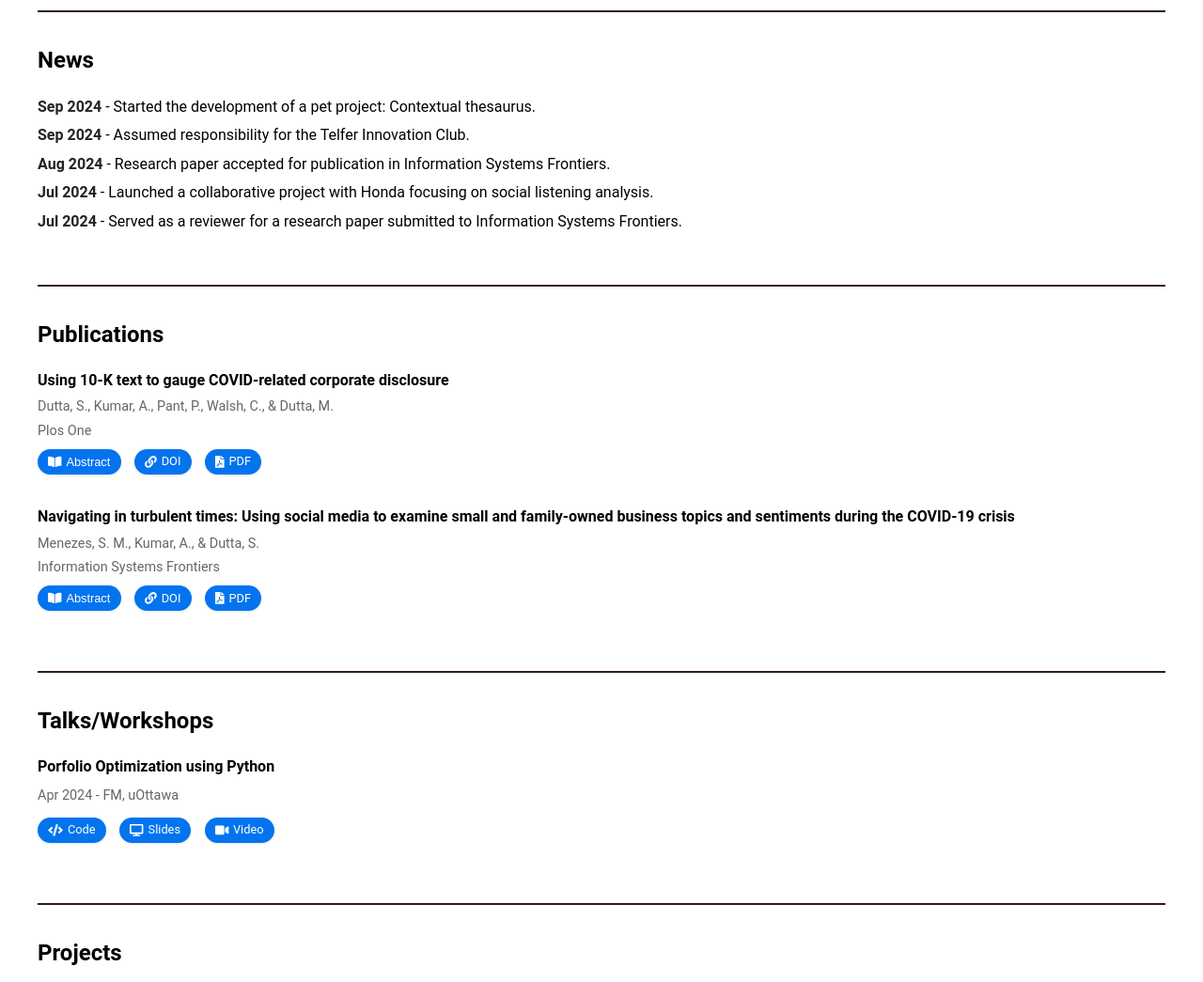
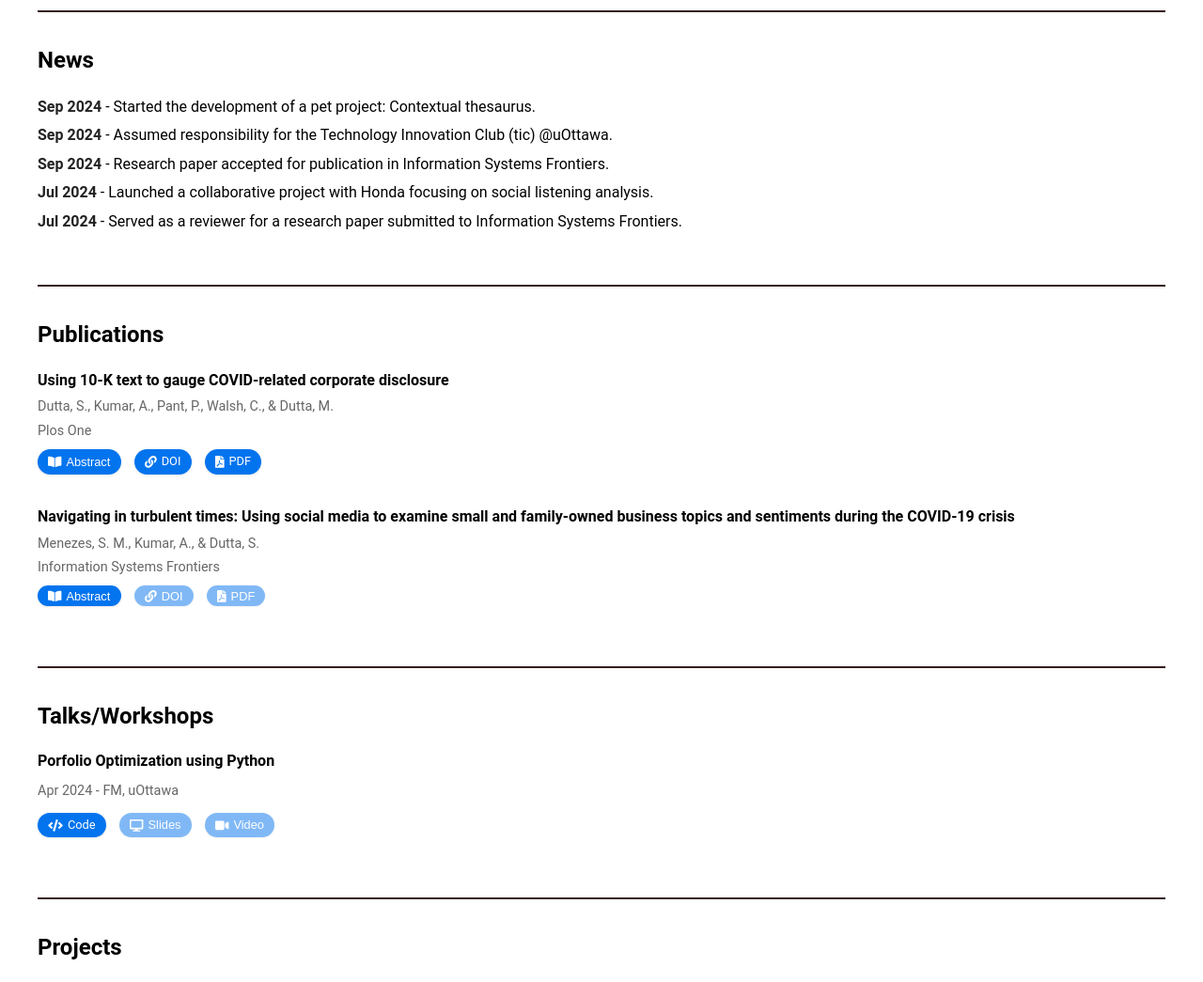
Before and after one commit to ashoknimiwal/ashoknimiwal.github.io, a plain HTML site: page index.html in a window 1280 px wide. Shown: the part 540-1585 px from the top of the page at 94% size. Drawn offline with nearby package versions, Linux system fonts and the light colour scheme.

Commit message:
Implement inactive button functionality +  minor content updates

```diff
--- a/api/blogPosts.json
+++ b/api/blogPosts.json
@@ -3,24 +3,6 @@
         "title": "Blog Post 1",
         "excerpt": "MM YYYY",
         "image": "images/blog/post1.jpg",
-        "link": "https://medium.com/yourusername/post1"
-      },
-      {
-        "title": "Blog Post 2",
-        "excerpt": "MM YYYY",
-        "image": "images/blog/post2.jpg",
-        "link": "https://medium.com/yourusername/post2"
-      },
-      {
-        "title": "Blog Post 3",
-        "excerpt": "MM YYYY",
-        "image": "images/blog/post3.jpg",
-        "link": "https://medium.com/yourusername/post3"
-      },
-      {
-        "title": "Blog Post 4",
-        "excerpt": "MM YYYY",
-        "image": "images/blog/post4.jpg",
-        "link": "https://medium.com/yourusername/post4"
+        "link": ""
       }
 ]
--- a/api/news.json
+++ b/api/news.json
@@ -5,10 +5,10 @@
     },
     {
         "date": "Sep 2024",
-        "content": "Assumed responsibility for the Telfer Innovation Club."
+        "content": "Assumed responsibility for the Technology Innovation Club (tic) @uOttawa."
     },
     {
-        "date": "Aug 2024",
+        "date": "Sep 2024",
         "content": "Research paper accepted for publication in Information Systems Frontiers."
     },
     {
--- a/api/publications.json
+++ b/api/publications.json
@@ -12,7 +12,7 @@
         "authors": "Menezes, S. M., Kumar, A., & Dutta, S.",
         "journal": "Information Systems Frontiers",
         "abstract": "This paper has been accepted for publication and is currently awaiting its release. I will update the DOI and full-text PDF links once the publication process is complete.",
-        "doi": "path/to/doi/ISF-paper/---this_will_be_updated_soon!",
-        "pdf": "path/to/pdf/file.pdf/---this_will_be_updated_soon!"
+        "doi": "",
+        "pdf": ""
       }
   ]
--- a/api/talks.json
+++ b/api/talks.json
@@ -5,7 +5,7 @@
       "event": "FM",
       "location": "uOttawa",
       "code": "https://colab.research.google.com/drive/19DfZNE1OHo8ZTiFGcy9xj_K5cUy917oq?usp=sharing",
-      "slides": "slides_were_not_used",
-      "video": "video_status/---sorry_this_session_was_not_recorded:("
+      "slides": "",
+      "video": ""
     }
   ]
--- a/script.js
+++ b/script.js
@@ -118,17 +118,19 @@ function createPublicationElement(publication) {
         <p class="authors">${publication.authors}</p>
         <p class="journal">${publication.journal}</p>
         <div class="pub-buttons">
-            <button class="btn btn-abstract"><i class="fas fa-book-open"></i> Abstract</button>
-            <a href="${publication.doi}" class="btn btn-doi" target="_blank"><i class="fas fa-link"></i> DOI</a>
-            <a href="${publication.pdf}" class="btn btn-pdf" target="_blank"><i class="fas fa-file-pdf"></i> PDF</a>
+            ${createButton('abstract', 'fas fa-book-open', 'Abstract', publication.abstract)}
+            ${createButton('doi', 'fas fa-link', 'DOI', publication.doi)}
+            ${createButton('pdf', 'fas fa-file-pdf', 'PDF', publication.pdf)}
         </div>
         <div class="abstract">
-            <p>${publication.abstract}</p>
+            <p>${publication.abstract || 'Abstract not available.'}</p>
         </div>
     `;
 
     const abstractButton = element.querySelector('.btn-abstract');
-    abstractButton.addEventListener('click', toggleAbstract);
+    if (abstractButton && publication.abstract) {
+        abstractButton.addEventListener('click', toggleAbstract);
+    }
 
     return element;
 }
@@ -140,12 +142,22 @@ function createTalkElement(talk) {
         <h4>${talk.title}</h4>
         <p>${talk.date} - ${talk.event}, ${talk.location}</p>
         <div class="talk-buttons">
-            <a href="${talk.code}" class="btn btn-code" target="_blank"><i class="fas fa-code"></i> Code</a>
-            <a href="${talk.slides}" class="btn btn-slides" target="_blank"><i class="fas fa-desktop"></i> Slides</a>
-            <a href="${talk.video}" class="btn btn-video" target="_blank"><i class="fas fa-video"></i> Video</a>
+            ${createButton('code', 'fas fa-code', 'Code', talk.code)}
+            ${createButton('slides', 'fas fa-desktop', 'Slides', talk.slides)}
+            ${createButton('video', 'fas fa-video', 'Video', talk.video)}
         </div>
     `;
     return element;
+}
+
+function createButton(type, iconClass, text, content) {
+    if (!content) {
+        return `<button class="btn btn-${type} inactive" disabled><i class="${iconClass}"></i> ${text}</button>`;
+    }
+    if (type === 'abstract') {
+        return `<button class="btn btn-${type}"><i class="${iconClass}"></i> ${text}</button>`;
+    }
+    return `<a href="${content}" class="btn btn-${type}" target="_blank"><i class="${iconClass}"></i> ${text}</a>`;
 }
 
 function createProjectCard(project) {
--- a/styles.css
+++ b/styles.css
@@ -316,6 +316,12 @@ section {
     box-shadow: 0 2px 5px rgba(0,0,0,0.2); /* Reduced shadow */
 }
 
+.btn.inactive {
+    opacity: 0.5;
+    cursor: not-allowed;
+    pointer-events: none;
+}
+
 /* Project Grid Styles */
 .project-grid {
     display: grid;
```
